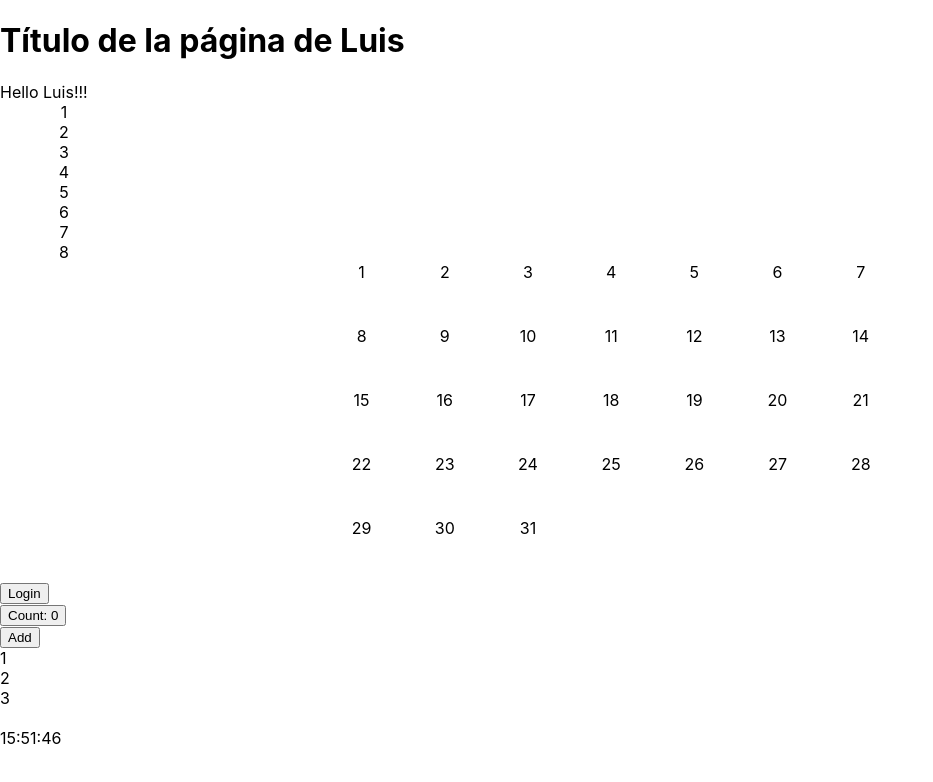
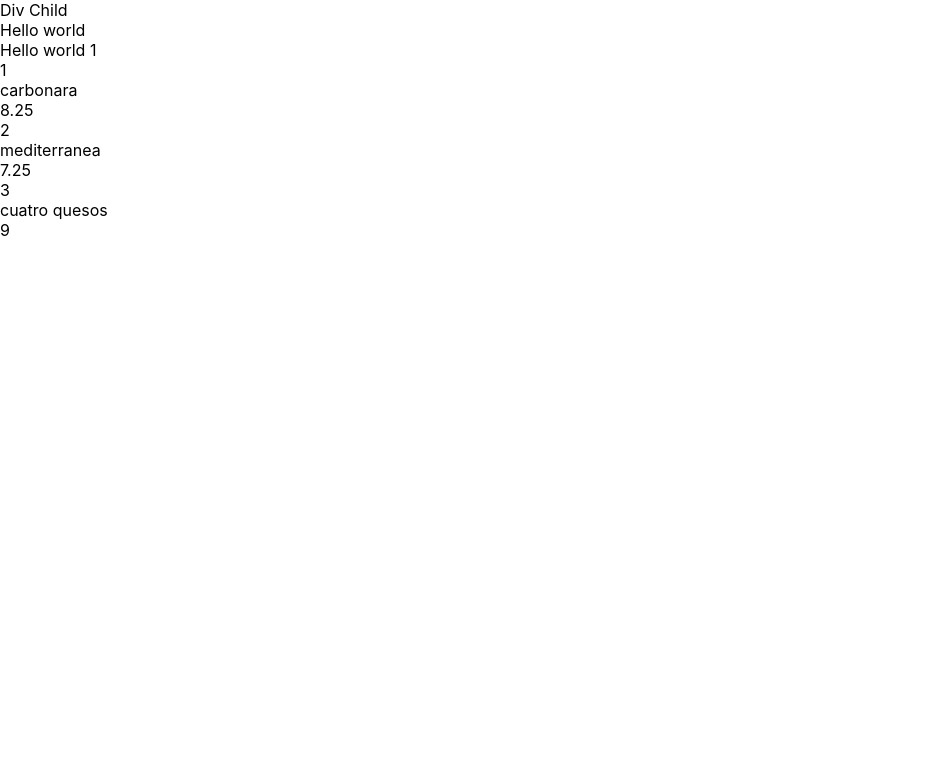
Before and after one commit to Luis40zgz/react_inn, a React (Create React App) app in the folder luis_app/: page / in a window 1280 px wide. Shown: the top 782 px of the page, without its empty margins (0-933 px from the left). Built offline with nearby package versions, Linux system fonts and the light colour scheme; data requests are answered from the project's data file.

Commit message:
usando fetch

```diff
--- /dev/null
+++ b/luis_app/data/db.json
@@ -0,0 +1,7 @@
+{
+    "pizzas": [
+      { "id": "1", "name": "carbonara", "price": 8.25 },
+      { "id": "2", "name": "mediterranea", "price": 7.25 },
+      { "id": "3", "name": "cuatro quesos", "price": 9 }
+    ]
+}
--- a/luis_app/src/App.js
+++ b/luis_app/src/App.js
@@ -2,19 +2,21 @@ import Header from './components/Header.jsx'
 import Array from './components/array/Array.js';
 import ArrayState from './components/array_state/ArrayState.jsx';
 import Calendar from './components/calendar/Calendar.jsx';
+import Parent from './components/children/Parent.jsx';
 import Counter from './components/counter/Counter.jsx';
 import Timer from './components/timer/Timer.jsx';
 import User from './components/user/User.jsx';
+import Fetch from './fetch/Fetch.jsx';
 
 function App() {
   const name = 'Luis';
-  return (
+  /*return (
     <>
+    <Parent/>
     <Header my_name={name}></Header>
     <div>Hello {name}!!!</div>
     <Array />
     <Calendar/>
-    {/*<User user={name}}/>*/}
     <User/>
     <br/>
     <Counter />
@@ -23,7 +25,13 @@ function App() {
     <br/>
     <Timer />
     </>
-  );
+  );*/
+  return (
+    <>
+  <Parent />
+  <Fetch />
+    </>
+  )
 }
 
 export default App;
--- /dev/null
+++ b/luis_app/src/components/children/Child.jsx
@@ -0,0 +1,8 @@
+export default function Child({children}){
+    return(
+        <>
+        <div>Div Child</div>
+        {children}
+        </>
+    )
+}
--- /dev/null
+++ b/luis_app/src/components/children/Parent.jsx
@@ -0,0 +1,10 @@
+import Child from "./Child"
+
+export default function Parent(){
+    return(
+        <Child>
+            <div>Hello world</div>
+            <div>Hello world 1</div>
+        </Child>
+    )
+}
--- /dev/null
+++ b/luis_app/src/fetch/Fetch.jsx
@@ -0,0 +1,23 @@
+import { useFetch } from "./useFetch";
+
+export default function Fetch(){
+    const {loading, error, data} = useFetch("http://localhost:3000/pizzas",[])
+
+    if(error) <div>{error}</div>
+    if(loading) <div>{loading}</div>
+
+        return(
+            <>
+            {data?.map(({id, name, price})=>{
+                return(
+                    <div key={id}>
+                        <div>{id}</div>
+                        <div>{name}</div>
+                        <div>{price}</div>
+                    </div>
+                    )
+                }
+                )}
+        </>
+    )
+}
--- /dev/null
+++ b/luis_app/src/fetch/useFetch.jsx
@@ -0,0 +1,22 @@
+import { useEffect, useState } from "react";
+
+export function useFetch(url, initialValue){
+    const [loading, setLoading] = useState(true);
+    const [error, setError] = useState(null);
+    const [data, setData] = useState(initialValue)
+
+    useEffect(
+        ()=>{
+            fetch(url)
+                .then(response=>response.json())
+                .then(data=>setData(data))
+                .catch(error=>setError(error))
+                .finally(()=>setLoading(false))
+        },[url]
+    )
+
+
+
+    return {loading, error, data}
+
+}
```
Also changed, not shown: luis_app/src/fetch/FetchButton.jsx (added, +11 -0 lines).
